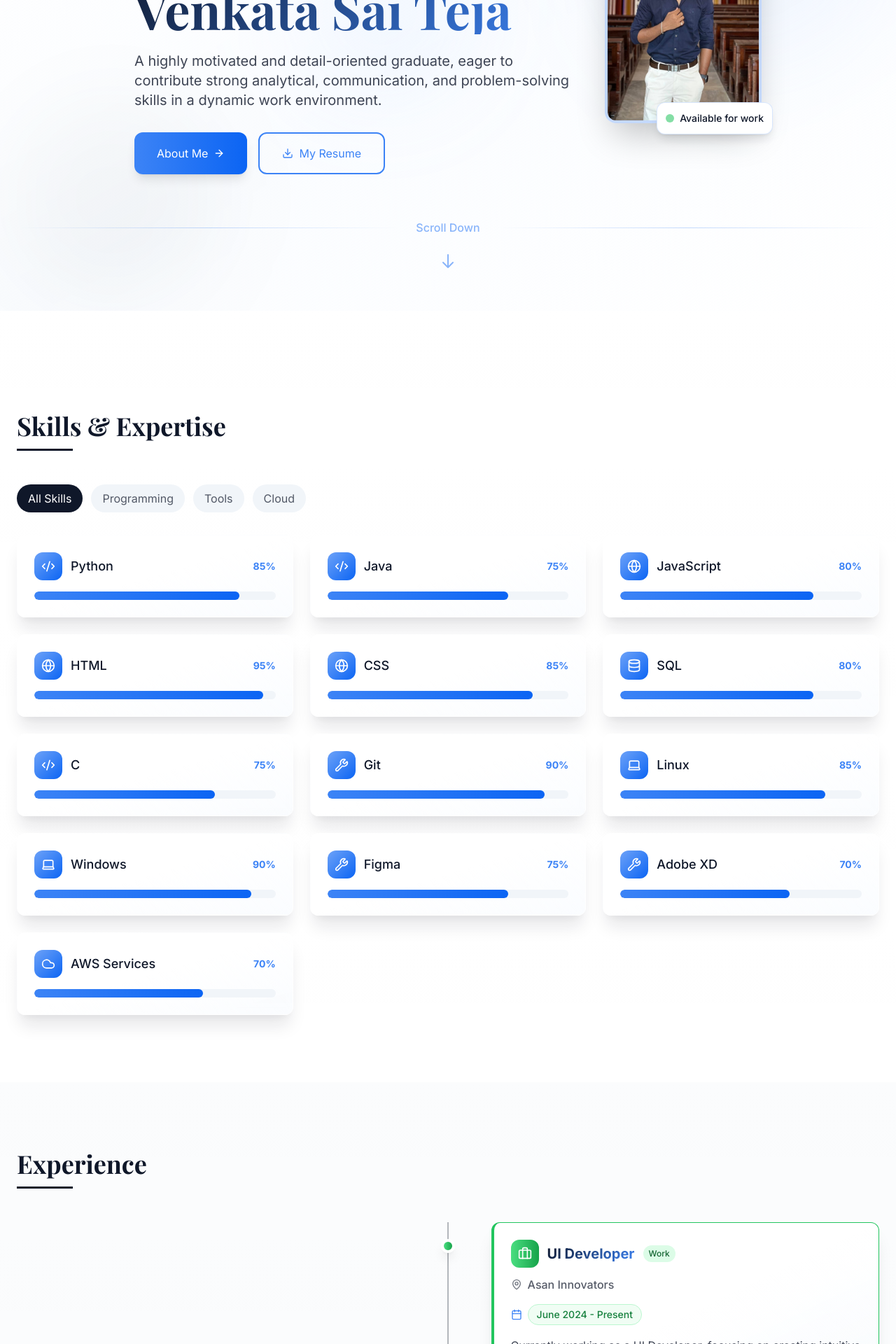
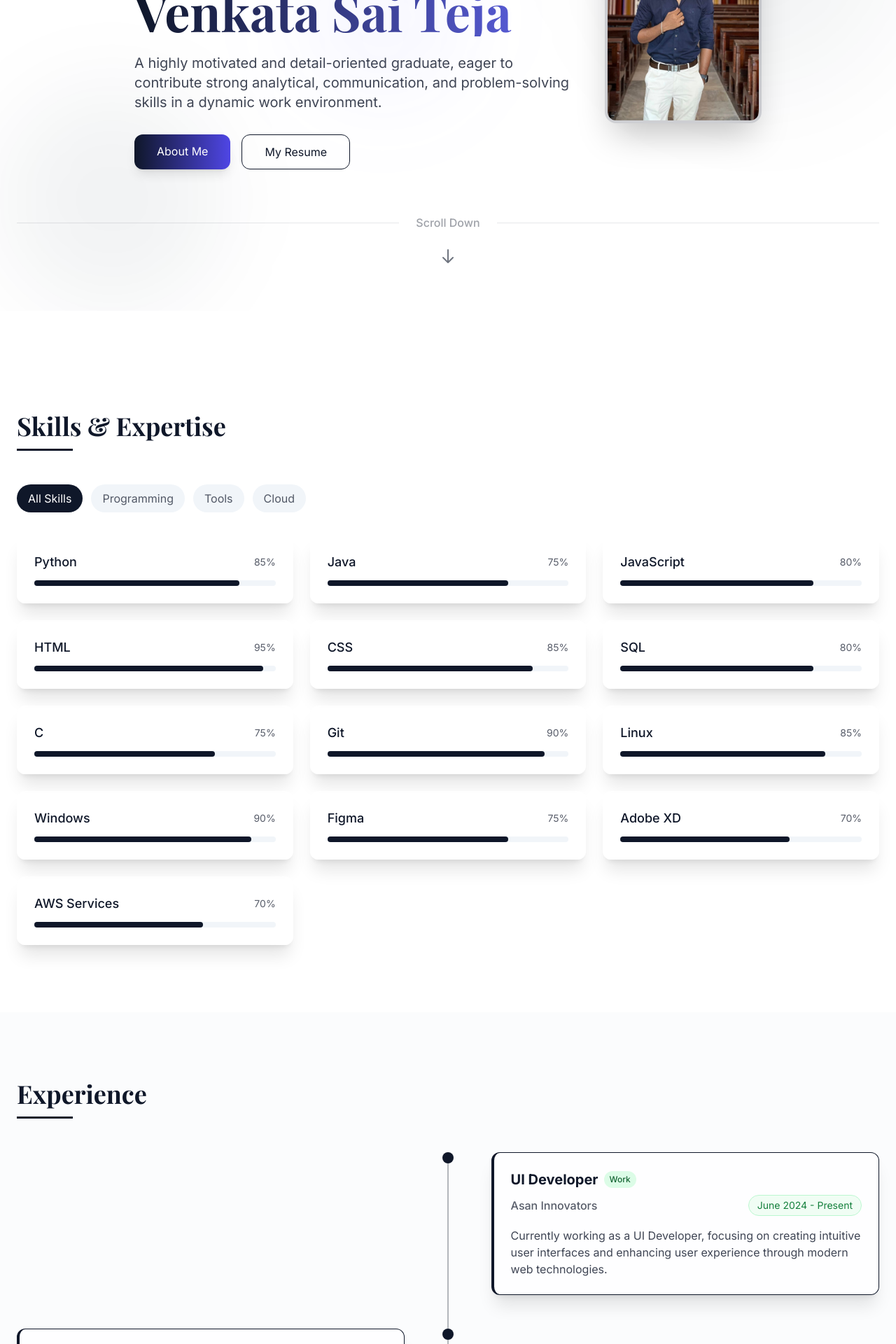
Before and after one commit to tejaktv/teja-portfolio, a React (Vite) app: page / in a window 1280 px wide. Shown: the part 340-2260 px from the top of the page at 70% size. Built offline with nearby package versions, Linux system fonts and the light colour scheme; a web font is replaced by a local one.

Commit message:
Reverted to commit b603595484ba3bec87267a2f1f09c6cfd2807825

```diff
--- a/package.json
+++ b/package.json
@@ -47,7 +47,7 @@
     "emailjs-com": "^3.2.0",
     "embla-carousel-react": "^8.3.0",
     "input-otp": "^1.2.4",
-    "lucide-react": "^0.539.0",
+    "lucide-react": "^0.462.0",
     "next-themes": "^0.3.0",
     "react": "^18.3.1",
     "react-day-picker": "^8.10.1",
--- a/src/components/Experience.tsx
+++ b/src/components/Experience.tsx
@@ -1,7 +1,6 @@
 
 import { useEffect, useRef, useState } from "react";
 import { cn } from "@/lib/utils";
-import { Briefcase, GraduationCap, Calendar, MapPin } from "lucide-react";
 
 type ExperienceItem = {
   title: string;
@@ -105,53 +104,35 @@ export const Experience = () => {
               )}>
                 {/* Timeline dot */}
                 <div className={cn(
-                  "hidden md:block absolute left-1/2 top-6 transform -translate-x-1/2 w-5 h-5 rounded-full border-4 border-white z-10",
-                  experience.type === 'work'
-                    ? "bg-gradient-to-r from-green-400 to-green-600 shadow-lg"
-                    : "bg-gradient-to-r from-blue to-blue-dark shadow-lg"
+                  "hidden md:block absolute left-1/2 top-0 transform -translate-x-1/2 w-4 h-4 rounded-full",
+                  experience.type === 'work' ? "bg-primary" : "bg-primary/60"
                 )}></div>
 
                 <div className={cn(
-                  "professional-card p-6 md:w-[45%] group",
-                  "transition-all duration-300 hover:scale-105",
-                  experience.type === 'work' && "border-l-4 border-green-500"
+                  "p-6 glass-card rounded-xl md:w-[45%]",
+                  "transition-all duration-300 hover:shadow-2xl hover:translate-y-[-5px]",
+                  experience.type === 'work' && "border-l-4 border-primary"
                 )}>
-                  <div className="flex items-center gap-3 mb-3">
-                    <div className={cn(
-                      "icon-wrapper w-10 h-10 flex items-center justify-center",
-                      experience.type === 'work' ? "bg-gradient-to-r from-green-400 to-green-600" : ""
-                    )}>
-                      {experience.type === 'work' ? (
-                        <Briefcase className="w-5 h-5 text-white" />
-                      ) : (
-                        <GraduationCap className="w-5 h-5 text-white" />
-                      )}
-                    </div>
-                    <h3 className="text-xl font-bold gradient-text">{experience.title}</h3>
+                  <div className="flex items-center gap-2 mb-2">
+                    <h3 className="text-xl font-bold text-primary">{experience.title}</h3>
                     {experience.type === 'work' && (
                       <span className="text-xs px-2 py-1 bg-green-100 text-green-800 rounded-full font-medium">
                         Work
                       </span>
                     )}
                   </div>
-                  <div className="flex items-center gap-4 mb-4">
-                    <div className="flex items-center gap-2">
-                      <MapPin className="w-4 h-4 text-foreground/60" />
-                      <p className="text-foreground/70 font-medium">{experience.company}</p>
-                    </div>
-                  </div>
-                  <div className="flex items-center gap-2 mb-4">
-                    <Calendar className="w-4 h-4 text-blue" />
+                  <div className="flex items-center justify-between mb-4">
+                    <p className="text-foreground/70 font-medium">{experience.company}</p>
                     <span className={cn(
-                      "text-sm px-3 py-1 rounded-full font-medium",
+                      "text-sm px-3 py-1 rounded-full",
                       experience.type === 'work'
                         ? "bg-green-50 text-green-700 border border-green-200"
-                        : "bg-blue-50 text-blue-dark border border-blue-200"
+                        : "bg-primary/10 text-primary"
                     )}>
                       {experience.period}
                     </span>
                   </div>
-                  <p className="text-foreground/80 leading-relaxed">{experience.description}</p>
+                  <p className="text-foreground/80">{experience.description}</p>
                 </div>
 
                 {/* Empty div for the other side of the timeline */}
--- a/src/components/Hero.tsx
+++ b/src/components/Hero.tsx
@@ -3,7 +3,6 @@ import { cn } from "@/lib/utils";
 import { useEffect, useState } from "react";
 import { Link } from "react-router-dom";
 import { Avatar, AvatarImage, AvatarFallback } from "@/components/ui/avatar";
-import { ArrowRight, Download, Sparkles, Star } from "lucide-react";
 
 export const Hero = () => {
   const [isVisible, setIsVisible] = useState(false);
@@ -17,22 +16,10 @@ export const Hero = () => {
   }, []);
 
   return (
-    <section className="min-h-[90vh] flex items-center relative overflow-hidden bg-gradient-to-br from-background via-blue-50/30 to-background">
-      {/* Floating elements */}
-      <div className="absolute -z-10 top-0 right-0 h-[50vh] w-[50vh] rounded-full bg-blue/10 blur-[80px] floating-element"></div>
-      <div className="absolute -z-10 bottom-0 left-0 h-[40vh] w-[40vh] rounded-full bg-primary/5 blur-[60px] floating-element" style={{ animationDelay: '1s' }}></div>
-      <div className="absolute -z-10 top-1/4 left-1/3 h-[30vh] w-[30vh] rounded-full bg-blue-light/10 blur-[70px] floating-element" style={{ animationDelay: '2s' }}></div>
-
-      {/* Sparkle decorations */}
-      <div className="absolute top-1/4 right-1/4">
-        <Sparkles className="w-6 h-6 text-blue animate-pulse" />
-      </div>
-      <div className="absolute bottom-1/3 left-1/4">
-        <Star className="w-4 h-4 text-blue-light animate-pulse" style={{ animationDelay: '1s' }} />
-      </div>
-      <div className="absolute top-1/3 right-1/3">
-        <Star className="w-5 h-5 text-blue animate-pulse" style={{ animationDelay: '2s' }} />
-      </div>
+    <section className="min-h-[90vh] flex items-center relative overflow-hidden">
+      <div className="absolute -z-10 top-0 right-0 h-[50vh] w-[50vh] rounded-full bg-primary/5 blur-[80px]"></div>
+      <div className="absolute -z-10 bottom-0 left-0 h-[40vh] w-[40vh] rounded-full bg-primary/5 blur-[60px]"></div>
+      <div className="absolute -z-10 top-1/4 left-1/3 h-[30vh] w-[30vh] rounded-full bg-indigo-500/5 blur-[70px]"></div>
 
       <div className="container mx-auto px-6 py-12 relative">
         <div className="max-w-4xl mx-auto flex flex-col md:flex-row items-center gap-8">
@@ -40,9 +27,8 @@ export const Hero = () => {
             "opacity-0 order-2 md:order-1",
             isVisible && "animate-fade-in"
           )}>
-            <div className="mb-4">
-              <span className="inline-flex items-center gap-2 px-4 py-2 border border-blue/30 rounded-full text-sm font-medium text-blue bg-blue-50/50 backdrop-blur-sm">
-                <Sparkles className="w-4 h-4" />
+            <div className="mb-3">
+              <span className="inline-block px-4 py-2 border border-primary/20 rounded-full text-sm font-medium text-primary/80">
                 UI/UX Designer & Developer
               </span>
             </div>
@@ -52,7 +38,7 @@ export const Hero = () => {
               isVisible && "animate-fade-in delay-100"
             )}>
               <span className="block">Hello, I'm</span>
-              <span className="text-5xl md:text-7xl mt-2 block gradient-text">Kala Tirumala Venkata Sai Teja</span>
+              <span className="text-5xl md:text-7xl mt-2 block bg-gradient-to-r from-primary to-indigo-500 bg-clip-text text-transparent">Kala Tirumala Venkata Sai Teja</span>
             </h1>
 
             <p className={cn(
@@ -67,18 +53,10 @@ export const Hero = () => {
               "flex flex-wrap gap-4 opacity-0",
               isVisible && "animate-fade-in delay-300"
             )}>
-              <Link
-                to="/about"
-                className="group inline-flex items-center gap-2 px-8 py-4 bg-gradient-to-r from-blue to-blue-dark text-white rounded-xl shadow-lg hover:shadow-xl hover:scale-105 transition-all duration-300"
-              >
+              <Link to="/about" className="px-8 py-3 bg-gradient-to-r from-primary to-indigo-600 text-white rounded-lg shadow-lg hover:shadow-xl hover:translate-y-[-2px] transition-all duration-300">
                 About Me
-                <ArrowRight className="w-4 h-4 group-hover:translate-x-1 transition-transform" />
               </Link>
-              <Link
-                to="/resume"
-                className="group inline-flex items-center gap-2 px-8 py-4 bg-transparent border-2 border-blue text-blue rounded-xl hover:bg-blue hover:text-white transition-all duration-300"
-              >
-                <Download className="w-4 h-4" />
+              <Link to="/resume" className="px-8 py-3 bg-transparent border border-primary text-primary rounded-lg hover:bg-primary/5 transition-all duration-300">
                 My Resume
               </Link>
             </div>
@@ -88,21 +66,12 @@ export const Hero = () => {
             "order-1 md:order-2 opacity-0 transition-all duration-500",
             isVisible && "animate-fade-in delay-400"
           )}>
-            <div className="relative">
-              <div className="w-48 h-64 md:w-56 md:h-80 rounded-2xl overflow-hidden border-4 border-blue/30 shadow-2xl professional-card">
-                <img
-                  src="/lovable-uploads/fea1a9e7-da13-4f3e-8c3b-503ef36fe50b.png"
-                  alt="Kala Tirumala"
-                  className="w-full h-full object-cover object-center"
-                />
-              </div>
-              {/* Floating badge */}
-              <div className="absolute -bottom-4 -right-4 bg-white rounded-xl p-3 shadow-lg border border-blue/20">
-                <div className="flex items-center gap-2">
-                  <div className="w-3 h-3 bg-green-500 rounded-full animate-pulse"></div>
-                  <span className="text-sm font-medium text-foreground">Available for work</span>
-                </div>
-              </div>
+            <div className="w-48 h-64 md:w-56 md:h-80 rounded-2xl overflow-hidden border-4 border-primary/20 shadow-2xl">
+              <img
+                src="/lovable-uploads/fea1a9e7-da13-4f3e-8c3b-503ef36fe50b.png"
+                alt="Kala Tirumala"
+                className="w-full h-full object-cover object-center"
+              />
             </div>
           </div>
         </div>
@@ -111,16 +80,16 @@ export const Hero = () => {
           "mt-16 flex items-center opacity-0",
           isVisible && "animate-fade-in delay-500"
         )}>
-          <div className="flex-1 h-px bg-gradient-to-r from-transparent via-blue/30 to-transparent"></div>
-          <span className="px-6 text-blue/60 font-medium">Scroll Down</span>
-          <div className="flex-1 h-px bg-gradient-to-r from-transparent via-blue/30 to-transparent"></div>
+          <div className="flex-1 h-px bg-primary/10"></div>
+          <span className="px-6 text-primary/40 font-medium">Scroll Down</span>
+          <div className="flex-1 h-px bg-primary/10"></div>
         </div>
 
         <div className={cn(
           "flex justify-center mt-6 animate-bounce opacity-0",
           isVisible && "animate-fade-in delay-600"
         )}>
-          <svg className="w-6 h-6 text-blue/60" fill="none" strokeLinecap="round" strokeLinejoin="round" strokeWidth="2" viewBox="0 0 24 24" stroke="currentColor">
+          <svg className="w-6 h-6 text-primary/60" fill="none" strokeLinecap="round" strokeLinejoin="round" strokeWidth="2" viewBox="0 0 24 24" stroke="currentColor">
             <path d="M19 14l-7 7m0 0l-7-7m7 7V3"></path>
           </svg>
         </div>
--- a/src/components/Skills.tsx
+++ b/src/components/Skills.tsx
@@ -1,29 +1,27 @@
 
 import { useEffect, useRef, useState } from "react";
 import { cn } from "@/lib/utils";
-import { Code2, Database, Cloud, Wrench, Laptop, Globe, Shield, Zap } from "lucide-react";
 
 type Skill = {
   name: string;
   proficiency: number; // 0-100
   category: "programming" | "tools" | "cloud" | "other";
-  icon: any;
 };
 
 const skills: Skill[] = [
-  { name: "Python", proficiency: 85, category: "programming", icon: Code2 },
-  { name: "Java", proficiency: 75, category: "programming", icon: Code2 },
-  { name: "JavaScript", proficiency: 80, category: "programming", icon: Globe },
-  { name: "HTML", proficiency: 95, category: "programming", icon: Globe },
-  { name: "CSS", proficiency: 85, category: "programming", icon: Globe },
-  { name: "SQL", proficiency: 80, category: "programming", icon: Database },
-  { name: "C", proficiency: 75, category: "programming", icon: Code2 },
-  { name: "Git", proficiency: 90, category: "tools", icon: Wrench },
-  { name: "Linux", proficiency: 85, category: "tools", icon: Laptop },
-  { name: "Windows", proficiency: 90, category: "tools", icon: Laptop },
-  { name: "Figma", proficiency: 75, category: "tools", icon: Wrench },
-  { name: "Adobe XD", proficiency: 70, category: "tools", icon: Wrench },
-  { name: "AWS Services", proficiency: 70, category: "cloud", icon: Cloud },
+  { name: "Python", proficiency: 85, category: "programming" },
+  { name: "Java", proficiency: 75, category: "programming" },
+  { name: "JavaScript", proficiency: 80, category: "programming" },
+  { name: "HTML", proficiency: 95, category: "programming" },
+  { name: "CSS", proficiency: 85, category: "programming" },
+  { name: "SQL", proficiency: 80, category: "programming" },
+  { name: "C", proficiency: 75, category: "programming" },
+  { name: "Git", proficiency: 90, category: "tools" },
+  { name: "Linux", proficiency: 85, category: "tools" },
+  { name: "Windows", proficiency: 90, category: "tools" },
+  { name: "Figma", proficiency: 75, category: "tools" },
+  { name: "Adobe XD", proficiency: 70, category: "tools" },
+  { name: "AWS Services", proficiency: 70, category: "cloud" },
 ];
 
 export const Skills = () => {
@@ -96,32 +94,26 @@ export const Skills = () => {
         </div>
 
         <div className="grid grid-cols-1 md:grid-cols-2 lg:grid-cols-3 gap-6">
-          {visibleSkills.map((skill, index) => {
-            const IconComponent = skill.icon;
-            return (
+          {visibleSkills.map((skill, index) => (
             <div
               key={skill.name}
               className={cn(
-                  "professional-card p-6 opacity-0 group hover:scale-105 transition-all duration-300",
+                "glass-card rounded-xl p-6 opacity-0",
                 isInView && `animate-fade-in delay-${Math.min(index * 100, 500)}`
               )}
             >
-                <div className="flex items-center gap-3 mb-4">
-                  <div className="icon-wrapper w-10 h-10 flex items-center justify-center">
-                    <IconComponent className="w-5 h-5 text-white" />
+              <div className="flex justify-between items-center mb-3">
+                <h3 className="font-medium text-lg">{skill.name}</h3>
+                <span className="text-sm text-foreground/70">{skill.proficiency}%</span>
               </div>
-                  <h3 className="font-medium text-lg">{skill.name}</h3>
-                  <span className="ml-auto text-sm font-bold text-blue">{skill.proficiency}%</span>
-                </div>
-                <div className="w-full bg-secondary rounded-full h-3 overflow-hidden">
+              <div className="w-full bg-secondary rounded-full h-2">
                 <div
-                    className="h-3 rounded-full transition-all duration-1000 ease-out bg-gradient-to-r from-blue to-blue-dark"
+                  className="bg-primary h-2 rounded-full transition-all duration-1000 ease-out"
                   style={{ width: isInView ? `${skill.proficiency}%` : "0%" }}
                 ></div>
               </div>
             </div>
-            );
-          })}
+          ))}
         </div>
       </div>
     </section>
--- a/src/index.css
+++ b/src/index.css
@@ -40,17 +40,6 @@
     --blue-light: 217 91% 70%;
     --blue-dark: 217 91% 50%;
 
-    /* Professional gradients */
-    --gradient-primary: linear-gradient(135deg, hsl(var(--primary)), hsl(var(--blue)));
-    --gradient-secondary: linear-gradient(135deg, hsl(var(--blue-light)), hsl(var(--blue-dark)));
-    --gradient-accent: linear-gradient(45deg, hsl(var(--primary)), hsl(var(--blue)), hsl(var(--primary)));
-
-    /* Professional shadows */
-    --shadow-sm: 0 2px 4px -1px hsl(var(--primary) / 0.1);
-    --shadow-md: 0 4px 6px -1px hsl(var(--primary) / 0.1), 0 2px 4px -1px hsl(var(--primary) / 0.06);
-    --shadow-lg: 0 10px 15px -3px hsl(var(--primary) / 0.1), 0 4px 6px -2px hsl(var(--primary) / 0.05);
-    --shadow-xl: 0 20px 25px -5px hsl(var(--primary) / 0.1), 0 10px 10px -5px hsl(var(--primary) / 0.04);
-
     --radius: 0.75rem;
   }
 
@@ -63,38 +52,11 @@
   }
 
   .glass-card {
-    @apply bg-white/70 backdrop-blur-sm border border-white/20;
-    box-shadow: var(--shadow-lg);
+    @apply bg-white/70 backdrop-blur-sm border border-white/20 shadow-xl;
   }
 
   .header-shadow {
     box-shadow: 0 4px 20px -2px hsl(var(--blue) / 0.15), 0 2px 8px -2px hsl(var(--blue) / 0.1);
-  }
-
-  .professional-card {
-    @apply bg-gradient-to-br from-white via-white to-blue-50/30 backdrop-blur-sm border border-white/40 rounded-xl;
-    box-shadow: var(--shadow-xl);
-  }
-
-  .gradient-text {
-    background: var(--gradient-primary);
-    background-clip: text;
-    -webkit-background-clip: text;
-    -webkit-text-fill-color: transparent;
-  }
-
-  .icon-wrapper {
-    @apply relative overflow-hidden rounded-xl;
-    background: var(--gradient-secondary);
-  }
-
-  .floating-element {
-    animation: float 3s ease-in-out infinite;
-  }
-
-  @keyframes float {
-    0%, 100% { transform: translateY(0px); }
-    50% { transform: translateY(-10px); }
   }
 
   .section-padding {
```
Also changed, not shown: src/components/Activities.tsx (+15 -20 lines), src/components/Education.tsx (+24 -37 lines), 1 other file (tests, documents, lock files or other folders). Lines whose indentation alone changed are shown as unchanged.
